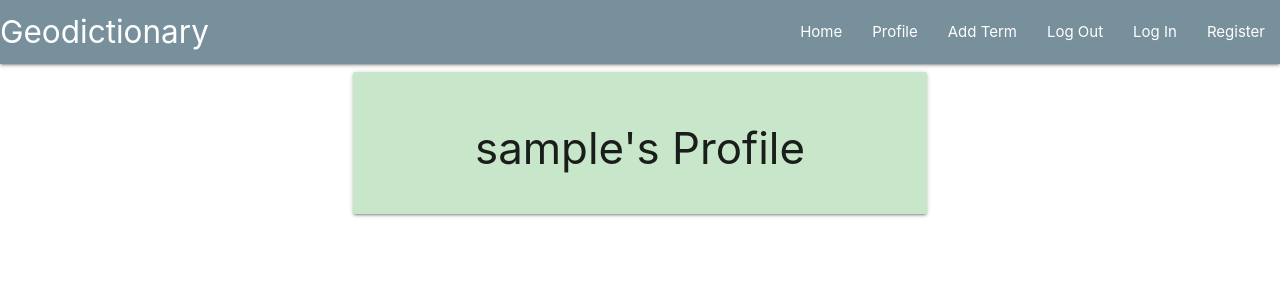
After one commit to sruss07/MS03-Geodictionary, a Flask app: page /profile/1 in a window 1280 px wide. The commit adds this page. Shown: the top 300 px of the page. Run offline with Flask 2, Linux system fonts and the light colour scheme; the visitor is signed in with stand-in values (Sample User, id 1); a database or web service that is not in the repository returns one stand-in record (values such as "Sample title"); some libraries are stand-ins or nearby versions.

Commit message:
added user profile functionality

```diff
--- a/app.py
+++ b/app.py
@@ -47,6 +47,8 @@ def register():
         # put the new user into 'session' cookie
         session["user"] = request.form.get("username").lower()
         flash("Registration Successful!")
+        return redirect(url_for("profile", username=session["user"]))
+
     return render_template("register.html")
 
 
@@ -60,9 +62,12 @@ def login():
         if existing_user:
             # Checks if hashed password matches user password
             if check_password_hash(
-                existing_user["password"], request.form.get("password")):
+                    existing_user["password"], request.form.get("password")):
                     session["user"] = request.form.get("username").lower()
-                    flash("Welcome, {}".format(request.form.get("username")))
+                    flash("Welcome, {}".format(
+                        request.form.get("username")))
+                    return redirect(url_for(
+                        "profile", username=session["user"]))
             else:
                 # Password incorrect
                 flash("Incorrect Username and/or Password")
@@ -76,6 +81,14 @@ def login():
     return render_template("login.html")
 
 
+@app.route("/profile/<username>", methods=["GET", "POST"])
+def profile(username):
+    # get the session user's username from db
+    username = mongo.db.users.find_one(
+        {"username": session["user"]})["username"]
+    return render_template("profile.html", username=username)
+
+
 if __name__ == "__main__":
     app.run(host=os.environ.get("IP"),
             port=int(os.environ.get("PORT")),
--- a/templates/base.html
+++ b/templates/base.html
@@ -21,7 +21,7 @@
             <a href="#" data-target="mobile-demo" class="sidenav-trigger right"><i class="fas fa-bars"></i></a>
             <ul class="right hide-on-med-and-down">
                 <li><a href="{{ url_for('get_geoTerms') }}">Home</a></li>
-                <li><a href="#">Profile</a></li>
+                <li><a href="{{ url_for('profile', username=session['user']) }}">Profile</a></li>
                 <li><a href="#">Add Term</a></li>
                 <li><a href="#">Log Out</a></li>
                 <li><a href="{{ url_for('login') }}">Log In</a></li>
@@ -34,7 +34,7 @@
             <ul class="sidenav" id="mobile-demo">
                 <li><h4 class="center-align blue-grey lighten-1 white-text">Geodictionary</h4></li>
                 <li><a href="{{ url_for('get_geoTerms') }}">Home</a></li>
-                <li><a href="#">Profile</a></li>
+                <li><a href="{{ url_for('profile', username=session['user']) }}">Profile</a></li>
                 <li><a href="#">Add Term</a></li>
                 <li><a href="#">Log Out</a></li>
                 <li><a href="{{ url_for('login') }}">Log In</a></li>
--- /dev/null
+++ b/templates/profile.html
@@ -0,0 +1,14 @@
+{% extends "base.html" %}
+{% block content %}
+
+    <div class="row">
+        <div class="col s12 m8 offset-m2">
+            <div class="card-panel green lighten-4">
+                <h3 class="center-align light-grey-text text-darken-4">
+                    {{ username }}'s Profile
+                </h3>
+            </div>
+        </div>
+    </div>
+
+{% endblock %}
```
